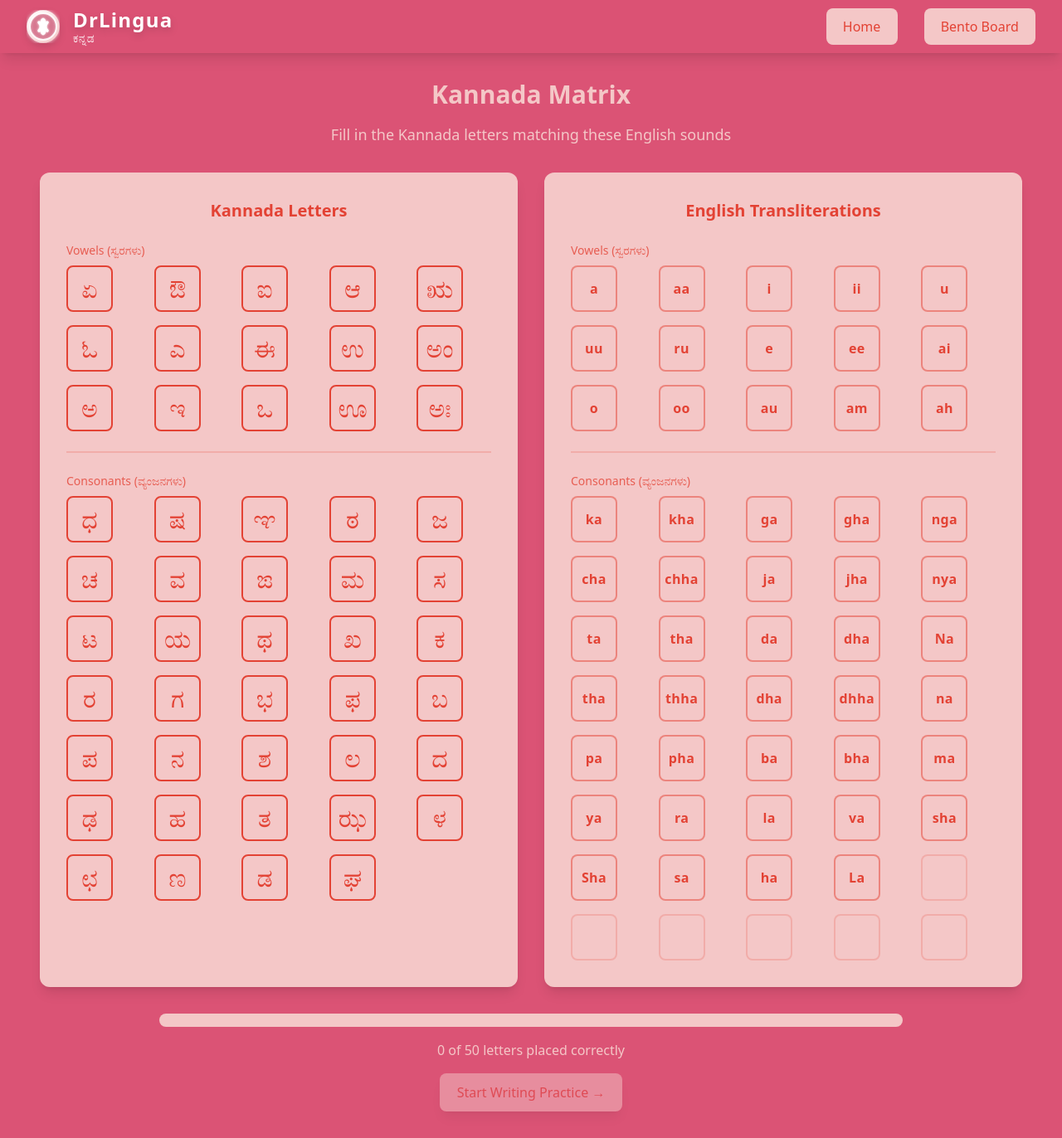
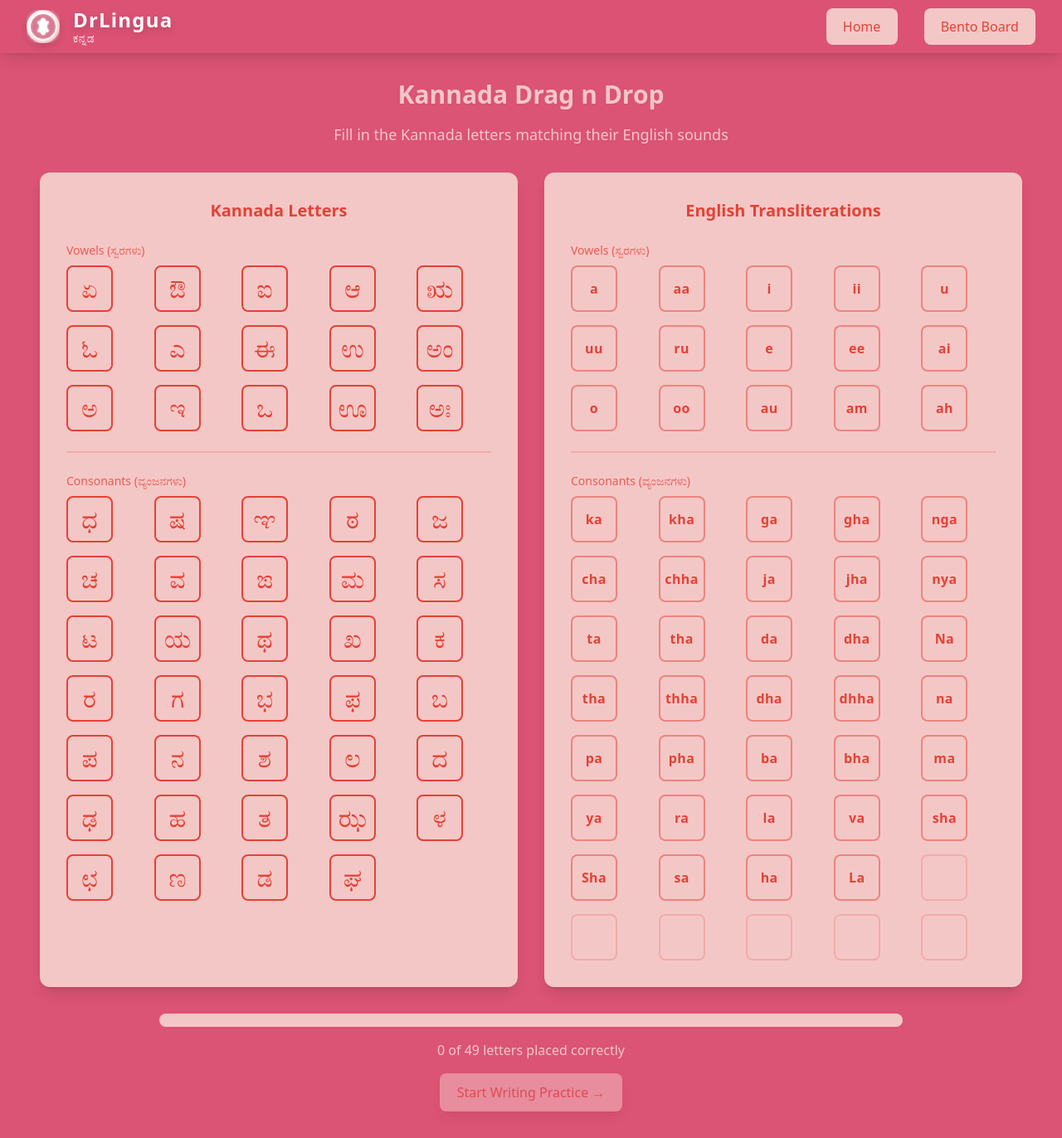
Before and after one commit to AndroAvi/lexidrop, a React (Vite) app: page /bento in a window 1280 px wide. Shown: the whole page at 83% size. Built offline with nearby package versions, Linux system fonts and the light colour scheme.

Commit message:
minor text changes

```diff
--- a/src/components/AlphabetBoard.jsx
+++ b/src/components/AlphabetBoard.jsx
@@ -78,7 +78,7 @@ const AlphabetBoard = ({ onStartPractice }) => {
   // Track letters that have been correctly placed in their slots
   const [placedLetters, setPlacedLetters] = useState(new Set());
   const [showSuccess, setShowSuccess] = useState(false);
-  const totalLetters = kannadaAlphabet.length;
+  const totalLetters = kannadaAlphabet.length - blankSpaces.length;
   const placedCount = placedLetters.size;
   const progress = Math.round((placedCount / totalLetters) * 100);
 
@@ -122,10 +122,10 @@ const AlphabetBoard = ({ onStartPractice }) => {
          ${showSuccess ? 'animate-[pulse_1s_ease-in-out]' : ''}`}>
       <div className="min-h-screen w-full flex flex-col items-center justify-center py-8">
         <h2 className="text-3xl font-bold text-[#F4C7C7] text-center mb-4">
-          Kannada Matrix
+          Kannada Drag n Drop
         </h2>
         <p className="text-center text-[#F4C7C7] text-lg mb-8">
-          Fill in the Kannada letters matching these English sounds
+          Fill in the Kannada letters matching their English sounds
         </p>
 
         <DndProvider backend={HTML5Backend}>
```
